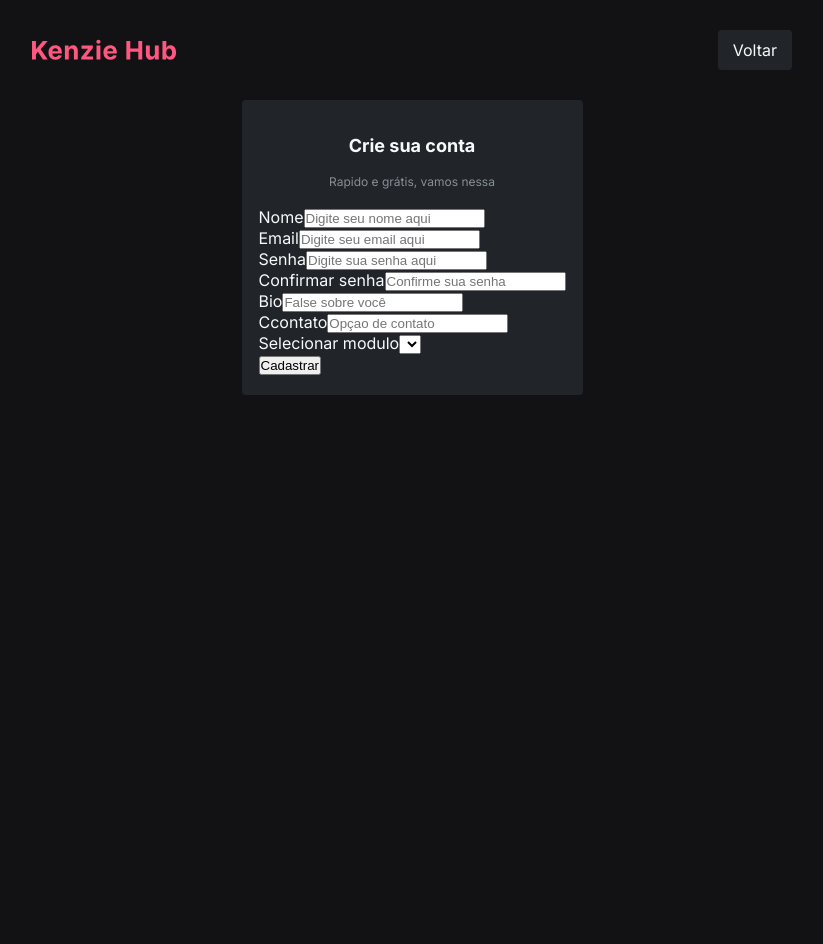
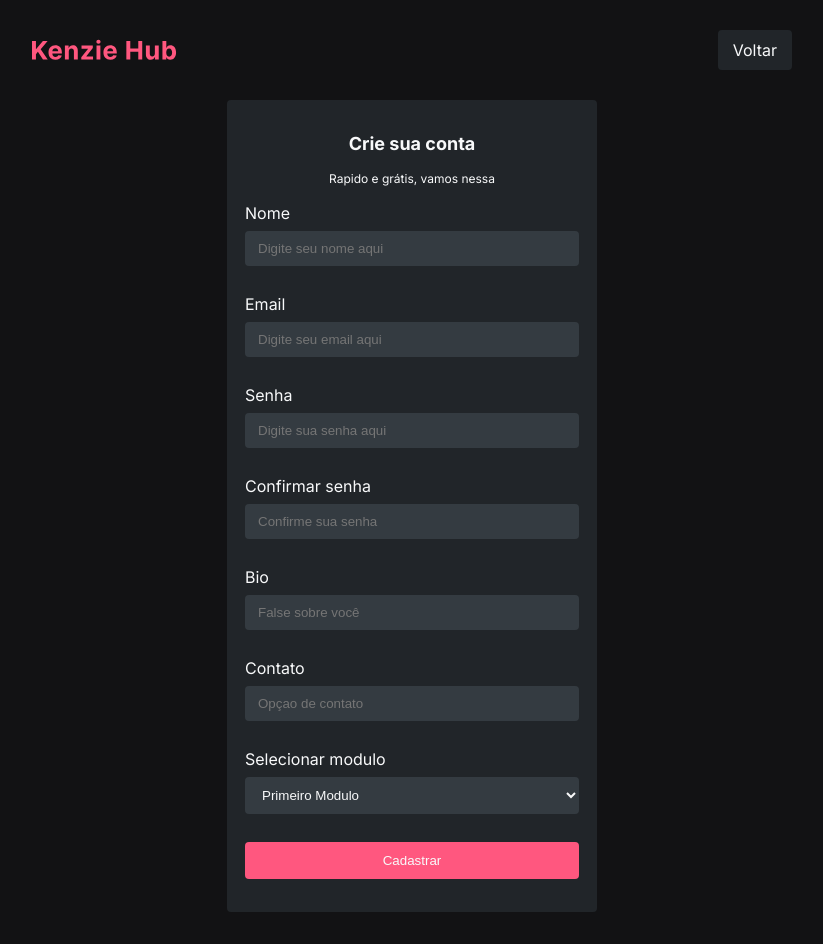
Before and after one commit to hboppe/kenzie_hub, a React (Vite) app: page /register in a window 1280 px wide. Shown: the whole page, without its empty margins (228-1051 px from the left). Before the commit the page ends 800 px from the top, so only its background shows below. Built offline with nearby package versions, Linux system fonts and the light colour scheme.

Commit message:
style: add style to Register pages components

```diff
--- a/src/components/Login/styles.js
+++ b/src/components/Login/styles.js
@@ -13,7 +13,7 @@ const Main = styled.main`
         gap: 17px;
         align-items: center;
         border-radius: 4px;
-        max-width: 369px;
+        max-width: 370px;
         margin: auto;
     }
 
--- a/src/components/Register/RegisterForm/index.jsx
+++ b/src/components/Register/RegisterForm/index.jsx
@@ -1,43 +1,68 @@
 import { useForm } from "react-hook-form";
 import Form from "./styles"
+import {yupResolver} from '@hookform/resolvers/yup'
+import registerSchema from '../../../validations/RegisterFormSchema'
 
 const RegisterForm = () => {
 
-    const {register} = useForm();
+    const {register, handleSubmit, formState: {errors}} = useForm({
+        resolver: yupResolver(registerSchema)
+    });
+
+    const registerUser = (data) => {
+        console.log(data)
+    }
+
+
 
     return (
-        <Form>
+        <Form onSubmit={handleSubmit(registerUser)}>
             <div>
                 <label htmlFor="name">Nome</label>
                 <input type="text" placeholder="Digite seu nome aqui" {...register('name')}/>
+                <small>{errors.name?.message}</small>
             </div>
             <div>
                 <label htmlFor="email">Email</label>
                 <input type="text" placeholder="Digite seu email aqui" {...register('email')}/>
+                <small>{errors.email?.message}</small>
+
             </div>
             <div>
                 <label htmlFor="password">Senha</label>
-                <input type="text" placeholder="Digite sua senha aqui" {...register('password')}/>
+                <input type="password" placeholder="Digite sua senha aqui" {...register('password')}/>
+                <small>{errors.password?.message}</small>
+
             </div>
             <div>
                 <label htmlFor="passwordConfig">Confirmar senha</label>
-                <input type="text" placeholder="Confirme sua senha" {...register('passwordConfig')}/>
+                <input type="password" placeholder="Confirme sua senha" {...register('passwordConfig')}/>
+                <small>{errors.passwordConfig?.message}</small>
+
             </div>
 
             <div>
                 <label htmlFor="bio">Bio</label>
                 <input type="text" placeholder="False sobre você" {...register('bio')}/>
-            </div>
-            <div>
-                <label htmlFor="phone">Ccontato</label>
-                <input type="text" placeholder="Opçao de contato" {...register('phone')}/>
+                <small>{errors.bio?.message}</small>
 
             </div>
             <div>
-                <label htmlFor="module">Selecionar modulo</label>
-                <select id="module" {...register('module')}>
+                <label htmlFor="contact">Contato</label>
+                <input type="text" placeholder="Opçao de contato" {...register('contact')}/>
+                <small>{errors.contact?.message}</small>
+
+
+            </div>
+            <div>
+                <label htmlFor="course_module">Selecionar modulo</label>
+                <select id="course_module" {...register('course_module')}>
+                    <option value="Primeiro Módulo (Frontend iniciante)">Primeiro Modulo</option>
+                    <option value="Segundo Módulo (Frontend intermediario)">Segundo Modulo</option>
+                    <option value="Terceiro Módulo (Frontend avançado)">Terceiro Modulo</option>
 
                 </select>
+                <small>{errors['course_module']?.message}</small>
             </div>
             <button type="submit">Cadastrar</button>
         </Form>
--- a/src/components/Register/RegisterForm/styles.js
+++ b/src/components/Register/RegisterForm/styles.js
@@ -2,6 +2,52 @@ import styled from "styled-components";
 
 const Form = styled.form`
 
+    width: 100%;
+    display: flex;
+    flex-direction: column;
+    gap: 20px;
+
+    div {
+        display: flex;
+        flex-direction: column;
+        gap:.5rem
+
+    }
+    div > label {
+        font-size: var(--headline);
+    }
+
+    div > input, select {
+        padding: 10px 13px;
+        border-radius: 4px;
+        background-color: #343B41;
+        border: none;
+        color: var(--grey-0);
+    }
+
+
+    div > input:focus, sele{
+        outline: 1px solid var(--grey-0);
+    }
+
+    button {
+        background-color: var(--color-primary);
+        width: 100%;
+        padding: 0.6875rem;
+        border: 0px;
+        border-radius: 4px;
+        color: var(--grey-0);
+        transition: .5s ease-in-out;
+    }
+
+    button:hover{
+        cursor: pointer;
+        background-color: var(--color-primary-focus);
+    }
+
+    small{
+        color: var(--grey-1);
+    }
 `
 
 export default Form;
--- a/src/components/Register/index.jsx
+++ b/src/components/Register/index.jsx
@@ -1,5 +1,5 @@
 import Header from "../Header";
-import RegisterSection from './styles';
+import Main from './styles';
 import RegisterForm from './RegisterForm'
 
 
@@ -9,13 +9,13 @@ const Register = () => {
     return (
         <>
             <Header buttonText='Voltar' path='/' headerClassName='withButton'/>
-            <RegisterSection>
-                <div className="sectionContainer">
+            <Main>
+                <section>
                     <h1 className="title1">Crie sua conta</h1>
                     <small className="headline">Rapido e grátis, vamos nessa</small>
                     <RegisterForm/>
-                </div>
-            </RegisterSection>
+                </section>
+            </Main>
         </>
     )
 }
--- a/src/components/Register/styles.js
+++ b/src/components/Register/styles.js
@@ -1,31 +1,22 @@
 import styled from "styled-components";
 
-const RegisterSection = styled.section`
+const Main = styled.main`
+    margin: 0 0.75rem 2rem;
 
-    display: flex;
-    justify-content: center;
-    margin: 0 12px;
-
-
-    div.sectionContainer {
+    section {
+        background-color: var(--grey-3);
         color: var(--grey-0);
-        background-color: var(--grey-3);
+        margin: 0 12px;
+        padding: 33px 18px;
         display: flex;
         flex-direction: column;
-        /* width: fit-content; */
-        padding: 2.1875rem 1.0625rem 1.25rem;
+        gap: 17px;
         align-items: center;
-        gap: 18px;
         border-radius: 4px;
         max-width: 370px;
+        margin: auto;
     }
 
-    div.sectionContainer > small {
-        color: var(--grey-1);
-    }
-    /* div {
-
-    } */
 `
 
-export default RegisterSection;
+export default Main;
--- /dev/null
+++ b/src/validations/RegisterFormSchema.js
@@ -0,0 +1,17 @@
+import * as yup from 'yup';
+
+const registerSchema = yup.object({
+    name: yup.string().required('Nome é obrigatório'),
+    email: yup.string().email('Email inválido').required('Email é obrigatório'),
+    password: yup.string().required('Senha é obrigatória')
+        .matches(/[a-zA-Z]/, 'Deve conter pelo menos 1 letra minuscula e maiúscula')
+        .matches(/[\d]/, 'Deve conter pelo menos 1 número')
+        .matches(/[\W|_]/, 'Deve conter pelo menos 1 caracter especial')
+        .matches(/.{8,30}/, 'Deve ter no mínimo 8 e no máximo 30 caracteres'),
+    passwordConfig: yup.string().required('Confirmaçao de senha é obrigatória').oneOf([yup.ref('password')], 'Senha não corresponde a anterior'),
+    bio: yup.string().required('Bio é obrigatória'),
+    contact: yup.string().required('Contato é obrigatório'),
+    ['course_module']: yup.string().required('Selecione um módulo')
+})
+
+export default registerSchema;
```
